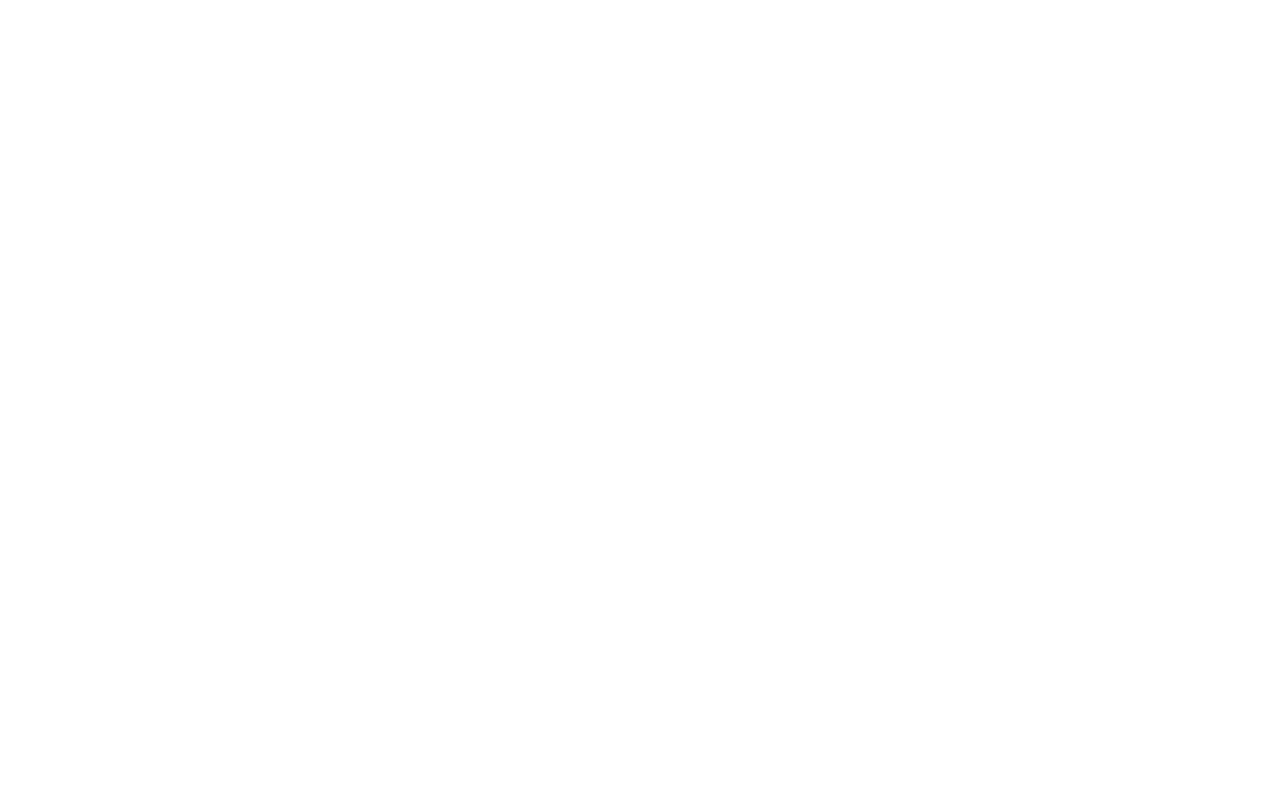
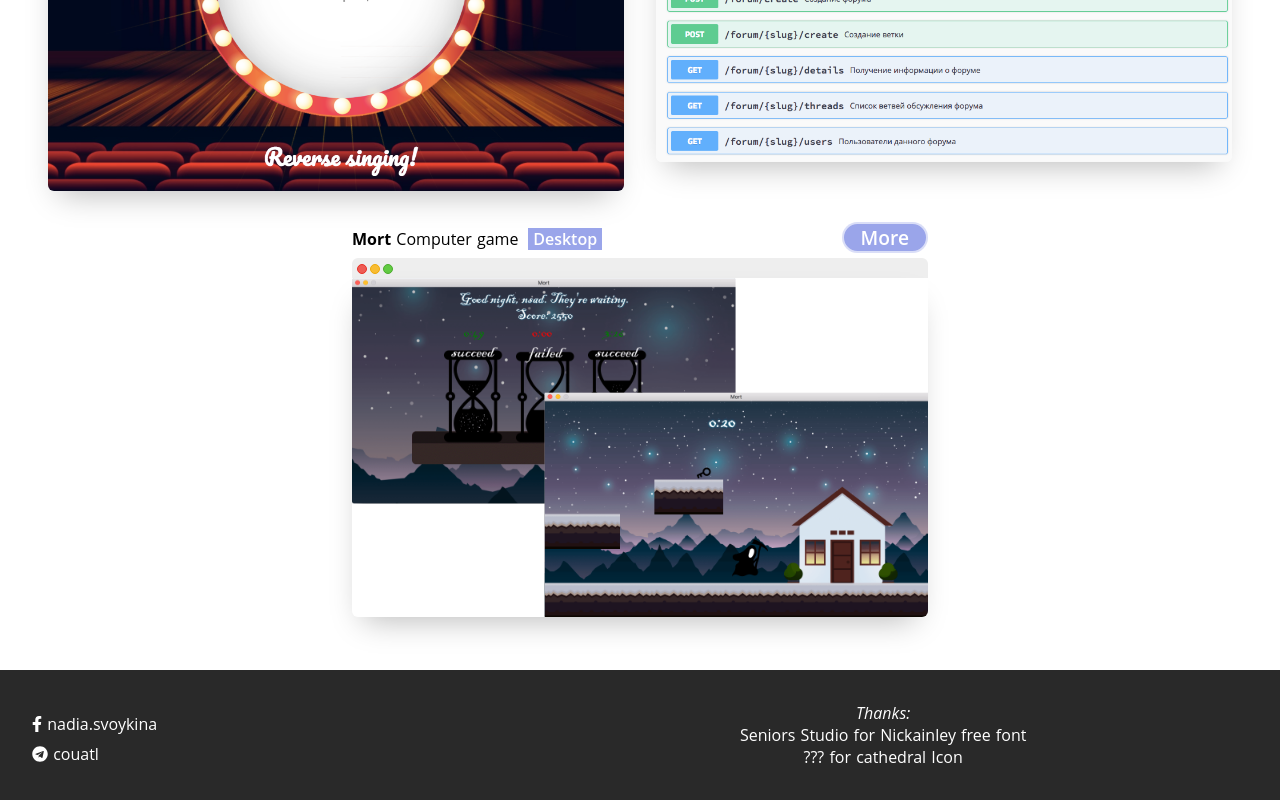
Before and after one commit to couatl/couatl.github.io, a Nuxt app: page /projects in a window 1280 px wide. Before the commit this address had no page. Shown: the part 426-1226 px from the top of the page. Before the commit the page ends 800 px from the top, so only its background shows below. Built offline with nearby package versions, Linux system fonts and the light colour scheme.

Commit message:
+ projects page

```diff
--- /dev/null
+++ b/pages/projects.vue
@@ -0,0 +1,44 @@
+<template>
+  <div class="root">
+    <projects-section/>
+    <div class="projects__triangle"/>
+    <div class="projects__triangle_right"/>
+    <custom-footer/>
+  </div>
+</template>
+<script>
+  import ProjectsSection from '~/components/ProjectsSection.vue'
+  import CustomFooter from '~/components/CustomFooter.vue'
+
+  export default {
+    components: {
+      ProjectsSection,
+      CustomFooter
+    }
+  }
+</script>
+
+<style>
+  .projects__triangle {
+    position: absolute;
+    z-index: -1;
+    width: 0;
+    height: 0;
+    border: transparent solid;
+    border-width: 5em 15em 0 0;
+    border-top-color: #eee;
+    border-right-color: rgba(0, 0, 255, 0);
+  }
+
+  .projects__triangle_right {
+    position: absolute;
+    z-index: -1;
+    width: 0;
+    height: 0;
+    border: transparent solid;
+    right: 0;
+    border-width: 5em 0 0 15em;
+    border-top-color: #eee;
+    border-right-color: rgba(0, 0, 255, 0);
+  }
+</style>
```
